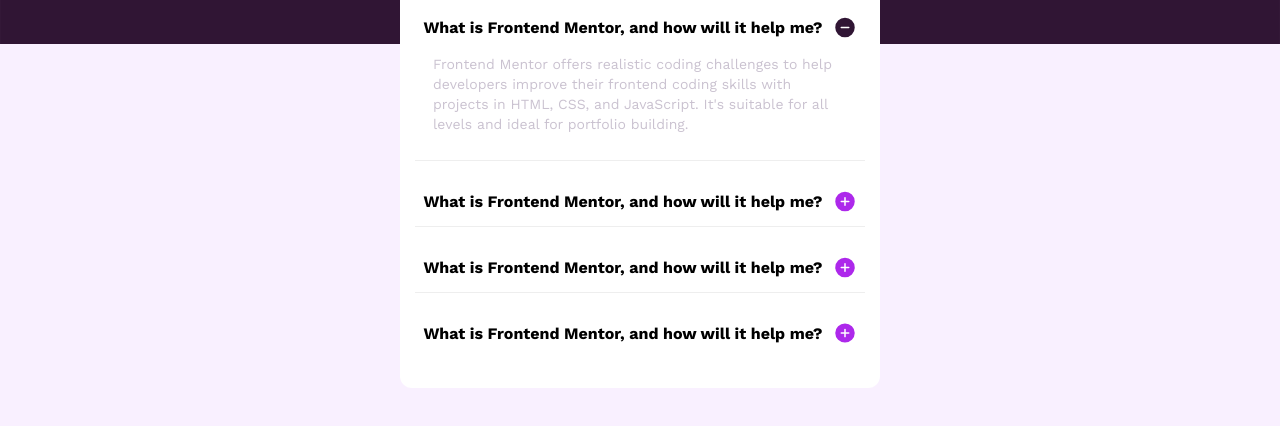
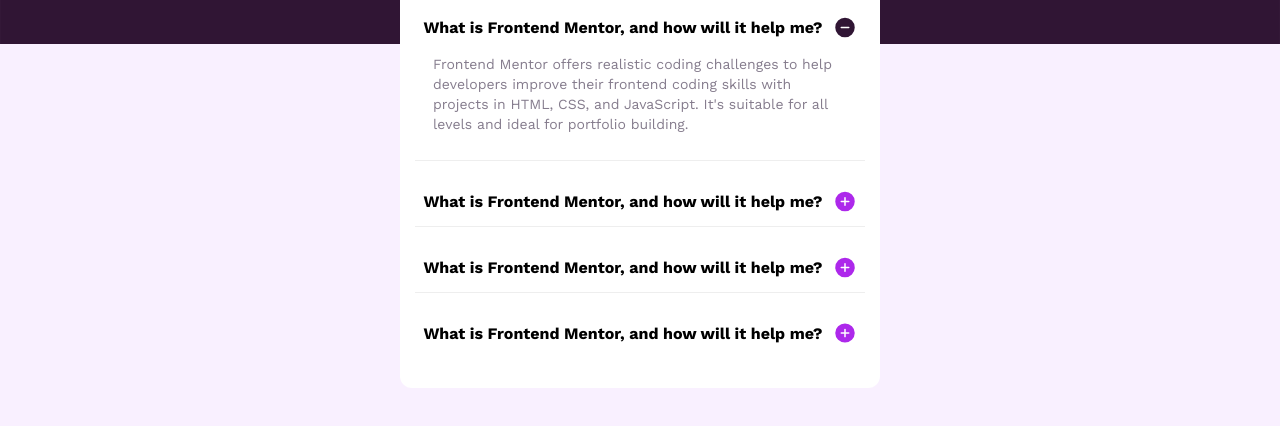
Before and after one commit to ma7mod7/FAQs, a plain HTML site: page index.html in a window 1280 px wide. Both pictures are taken after a click on the picture 844 px from the left and 267 px from the top of the page. Shown: the part 240-666 px from the top of the page. Drawn offline with nearby package versions, Linux system fonts and the light colour scheme.

Commit message:
change article color

```diff
--- a/style.css
+++ b/style.css
@@ -84,7 +84,7 @@
     font-weight: 400;
     padding: 14px 10px;
     line-height: 20px;
-    color: hsl(274, 13%, 79%);
+    color: hsl(272, 7%, 52%);
 
 }
 .plus,.minus{
```
